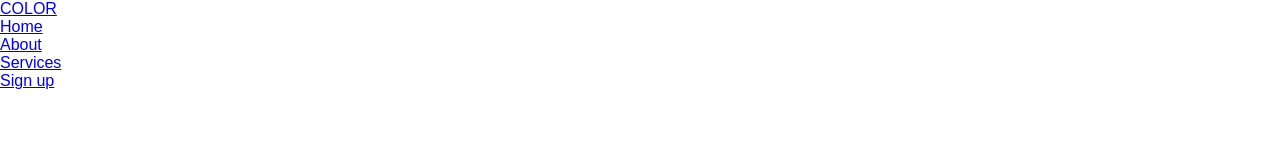
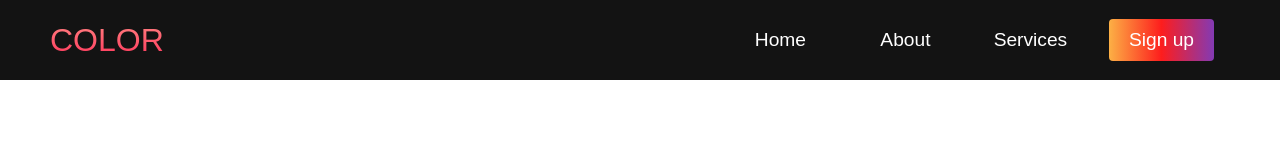
Before and after one commit to Liosavid/2020-12_JAVASCRIPT_Scroll-website, a plain HTML site: page index.html in a window 1280 px wide. Drawn offline with Linux system fonts and the light colour scheme.

Commit message:
top navbar done

```diff
--- a/index.html
+++ b/index.html
@@ -17,7 +17,7 @@
                 <span class="bar"></span>
                 <span class="bar"></span>
             </div>
-            <ul class="navbar_menu">
+            <ul class="navbar__menu">
                 <li class="navbar__item">
                     <a href="#home" class="navbar__links" id="home-page">Home</a>
                 </li>
--- a/styles.css
+++ b/styles.css
@@ -1,7 +1,91 @@
-*{
+* {
     box-sizing: border-box;
     margin: 0;
     padding: 0;
     font-family: 'Kumbh Sans', sans-serif;
     scroll-behavior: smooth;
 }
+
+.navbar {
+    background: #131313;
+    height: 80px;
+    display: flex;
+    justify-content: center;
+    align-items: center;
+    font-size: 1.2rem;
+    position: sticky;
+    top: 0;
+    z-index: 999;
+}
+
+.navbar__container {
+    display: flex;
+    justify-content: space-between;
+    height: 80px;
+    z-index: 1;
+    width: 100%;
+    max-width: 1300px;
+    margin: 0 auto;
+    padding: 0 50px;
+}
+
+#navbar__logo {
+    background-color: #ff8177;
+    background-image: linear-gradient(to top, #ff0844 0%, #ffb199 100%);
+    background-size: 100%;
+    -webkit-background-clip: text;
+    -moz-background-clip: text;
+    -webkit-text-fill-color: transparent;
+    -moz-text-fill-color: transparent;
+    display: flex;
+    align-items: center;
+    cursor: pointer;
+    text-decoration: none;
+    font-size: 2rem;
+}
+
+.navbar__menu {
+    display: flex;
+    align-items: center;
+    list-style: none;
+}
+
+.navbar__item {
+    height: 80px;
+}
+
+.navbar__links {
+    color: #fff;
+    display: flex;
+    align-items: center;
+    justify-content: center;
+    width: 125px;
+    text-decoration: none;
+    height: 100%;
+}
+
+.navbar__btn {
+    display: flex;
+    justify-content: center;
+    align-items: center;
+    padding: 0 1rem;
+    width: 100%;
+}
+
+.button {
+    display: flex;
+    justify-content: center;
+    align-items: center;
+    text-decoration: none;
+    padding: 10px 20px;
+    height: 100%;
+    width: 100%;
+    border: none;
+    outline: none;
+    border-radius: 4px;
+    background: #833ab4;
+    background: -webkit-linear-gradient(to right, #fcb045, #fd1d1d, #833ab4);
+    background: linear-gradient(to right, #fcb045, #fd1d1d, #833ab4);
+    color: #fff;
+    transition: all 0.3s ease;
+}
```
